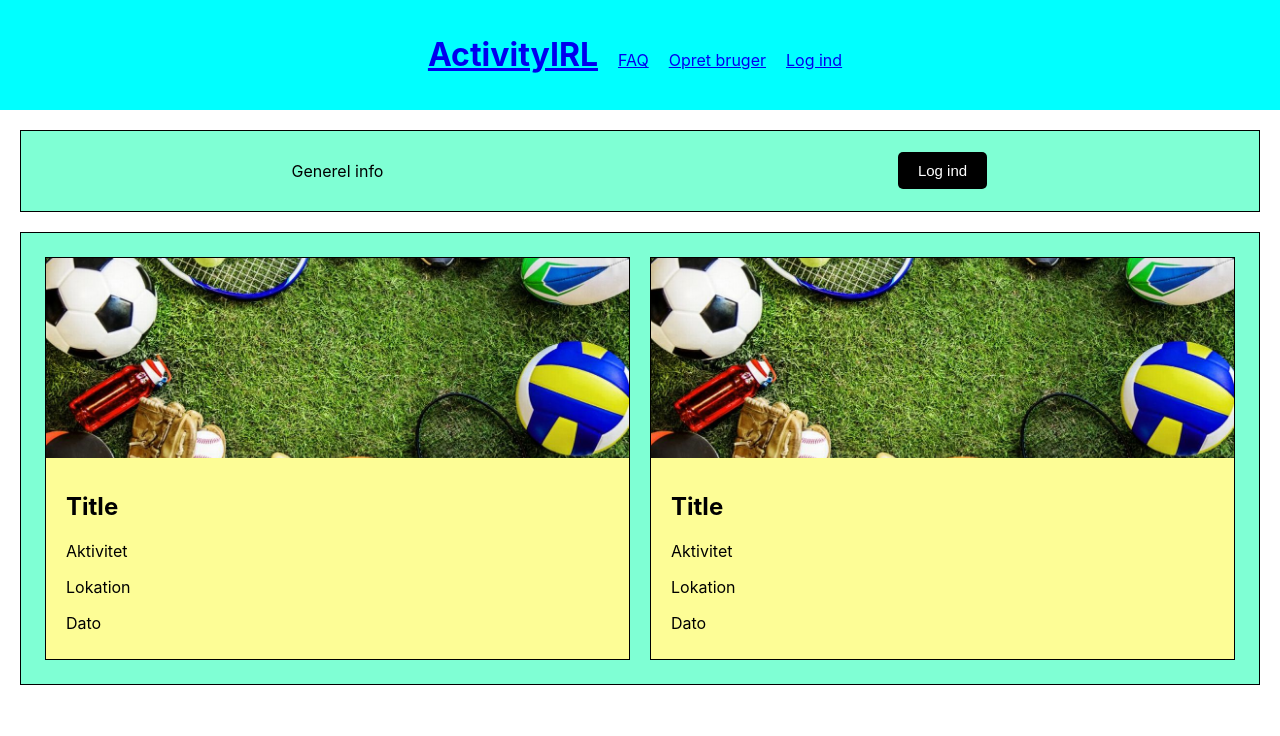
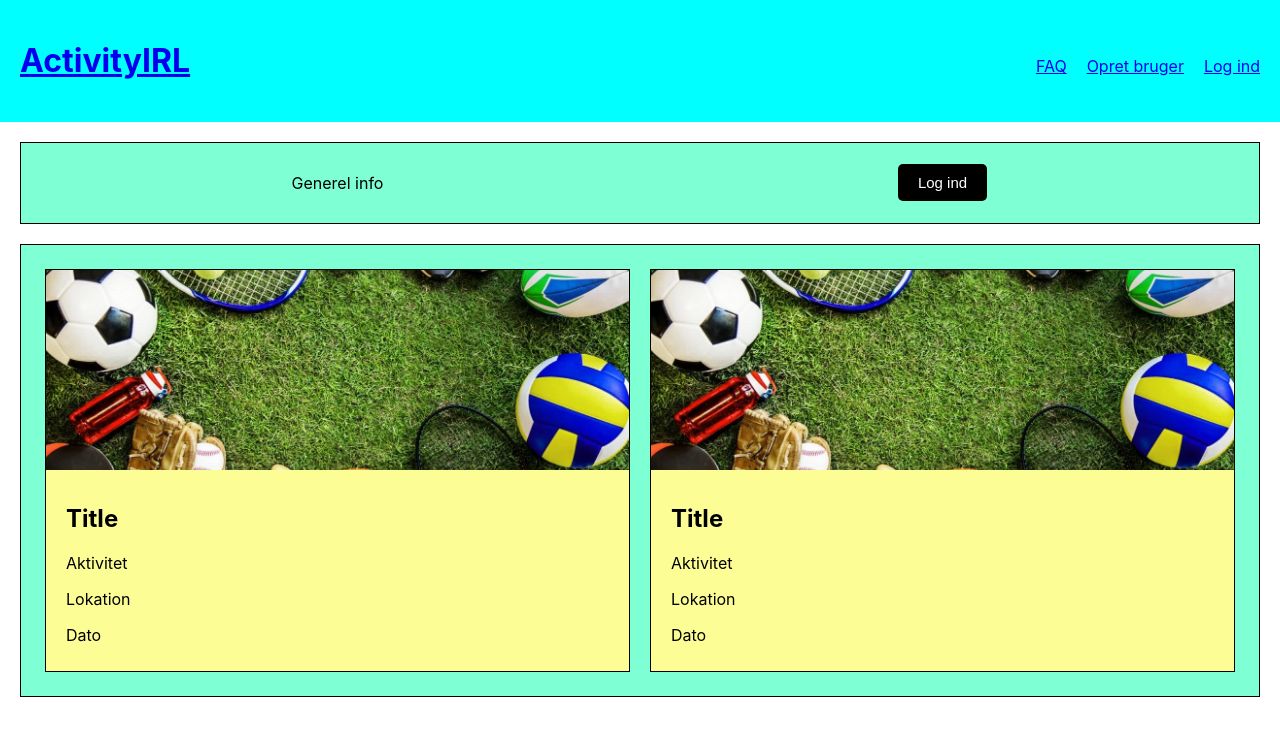
Before and after one commit to AUmav/PRJ4ActivitIRL, a React (Create React App) app in the folder activitirl-web/: page / in a window 1280 px wide. Shown: the top 736 px of the page. Built offline with nearby package versions, Linux system fonts and the light colour scheme.

Commit message:
Fixed navigation bar text alignment

```diff
--- a/activitirl-web/src/components/NavBar.js
+++ b/activitirl-web/src/components/NavBar.js
@@ -3,14 +3,19 @@ import { Link, BrowserRouter as Router, Routes, Route } from "react-router-dom";
 const NavBar = () => {
     return(
         <div className="navigation-bar">
-            <div className="nav-left">
-                <Link to="/"><h1>ActivityIRL</h1></Link>
+            <Link to="/"><h1>ActivityIRL</h1></Link>
+            <div className="nav">
+                <li>
+                    <Link to="/faq">FAQ</Link>
+                </li>
+                <li>
+                    <Link to="/join">Opret bruger</Link>
+                </li>
+                <li>
+                    <Link to="/login">Log ind</Link>
+                </li>
             </div>
-            <div className="nav-right">
-                <Link to="/faq">FAQ</Link>
-                <Link to="/join">Opret bruger</Link>
-                <Link to="/login">Log ind</Link>
-            </div>
+
         </div>
 
     );
--- a/activitirl-web/src/index.css
+++ b/activitirl-web/src/index.css
@@ -14,24 +14,20 @@ code {
 
 
 .navigation-bar{
+  display: flex;
+  justify-content: space-between;
+  align-items: baseline;
   background-color: aqua;
-  width: 100%;
-  padding-top: 14px;
-  padding-bottom: 14px;
+  padding: 20px;
 }
 
-.nav-left{
+.navigation-bar > h1{
   display: inline-block;
-  padding-left: 10px;
-}
-.nav-right{
-  display: inline-block;
-  padding: 10px;
 }
 
-.nav-right a{
-  padding: 10px;
-  text-align: right;
+.nav > li {
+  display: inline-block;
+  padding-left: 20px;
 }
 
 .info-element{
```
